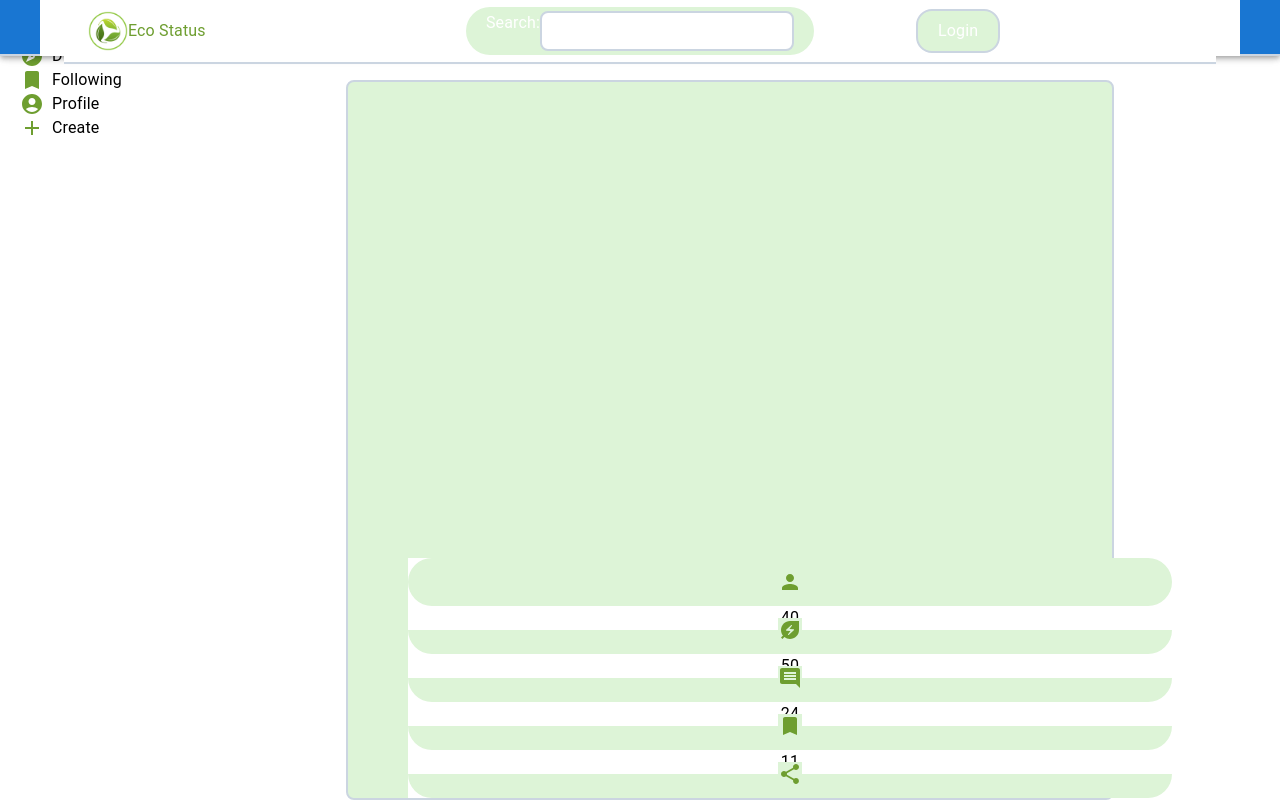
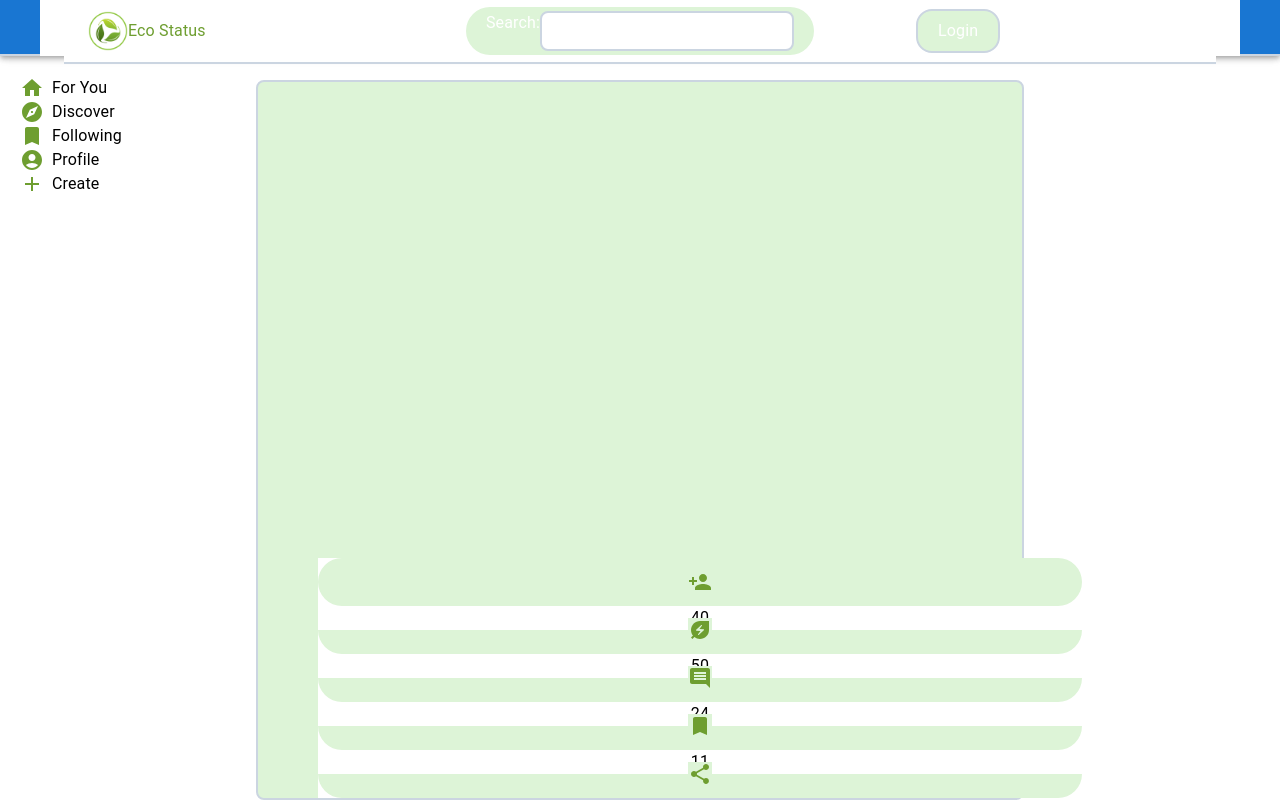
Before and after one commit to matthew-zahm/eco-status, a Next.js app: page / in a window 1280 px wide. Shown: the top 802 px of the page. Built offline with nearby package versions, Linux system fonts and the light colour scheme.

Commit message:
fixed position side bar

```diff
--- a/src/app/globals.css
+++ b/src/app/globals.css
@@ -54,6 +54,9 @@ body {
 #side-bar {
   width: 180px;
 }
+.feed-item {
+  margin-left: 180px;
+}
 
 #page {
   flex-grow: 1;
@@ -87,6 +90,10 @@ body {
     border-right-width: 1px ;
     border-right-color: "#cbd5e1";
   }
+  .feed-item {
+    margin-left: 70px;
+  }
+
 
   .side_item__icon {
     margin-bottom: 10px;
--- a/src/app/layout.tsx
+++ b/src/app/layout.tsx
@@ -44,17 +44,14 @@ export default function RootLayout({
     <html lang="en">
       <body className={`${inter.className} relative`}>
         <NavBar />
-        <Grid container direction="row">
-          <Grid item direction="column" id="side-bar" className="h-full p-5 ">
-            <Side_Item icon={HomeIcon} title="For You" />
-            <Side_Item icon={ExploreIcon} title="Discover" />
-            <Side_Item icon={BookmarkIcon} title="Following" />
-            <Side_Item icon={AccountCircleIcon} title="Profile" />
-            <Side_Item icon={AddIcon} title="Create" />
-          </Grid>
-          <Grid item id="page">
-            {children}
-          </Grid>
+        {children}
+
+        <Grid container direction="column" id="side-bar" className="fixed left-0 top-14 h-full p-5 ">
+          <Side_Item icon={HomeIcon} title="For You" />
+          <Side_Item icon={ExploreIcon} title="Discover" />
+          <Side_Item icon={BookmarkIcon} title="Following" />
+          <Side_Item icon={AccountCircleIcon} title="Profile" />
+          <Side_Item icon={AddIcon} title="Create" />
         </Grid>
       </body>
     </html>
--- a/src/app/page.tsx
+++ b/src/app/page.tsx
@@ -5,7 +5,7 @@ import EnergySavingsLeafIcon from '@mui/icons-material/EnergySavingsLeaf';
 import ShareIcon from '@mui/icons-material/Share';
 import CommentIcon from '@mui/icons-material/Comment';
 import BookmarkIcon from '@mui/icons-material/Bookmark';
-import PersonIcon from '@mui/icons-material/Person';
+import PersonAddIcon from '@mui/icons-material/PersonAdd';
 import { OverridableComponent } from '@mui/material/OverridableComponent';
 import { SvgIconTypeMap } from '@mui/material';
 
@@ -13,6 +13,10 @@ import { SvgIconTypeMap } from '@mui/material';
 interface Toolbar_Props {
   icon: OverridableComponent<SvgIconTypeMap>,
   count?: number
+}
+
+interface Feed_Props {
+
 }
 
 export function Toolbar_Item(props: Toolbar_Props) {
@@ -26,18 +30,13 @@ export function Toolbar_Item(props: Toolbar_Props) {
   </>
 }
 
-
-export default function Home() {
-
-  return (
-    <>
-      <main id="main" className="flex min-h-screen flex-col items-center pb-4 pt-20 pl-8 pr-8">
-        <Grid id="feed" container direction="column" className="w-full h-dvh">
+export function Feed_Item(props: Feed_Props) {
+  return <>
     <Grid item container direction="row" className="feed-item w-full h-dvh justify-around ">
       <Grid item container className="relative feed-item__contents border-2 bg-eco-green-light border-slate-300 max-w-screen-md rounded-lg">
 
         <Grid item container direction="column" className="feed-item__toolbar absolute">
-                <Toolbar_Item icon={PersonIcon} />
+          <Toolbar_Item icon={PersonAddIcon} />
           <Toolbar_Item icon={EnergySavingsLeafIcon} count={40} />
           <Toolbar_Item icon={CommentIcon} count={50} />
           <Toolbar_Item icon={BookmarkIcon} count={24} />
@@ -46,6 +45,18 @@ export default function Home() {
 
       </Grid>
     </Grid>
+  </>
+}
+
+export default function Home() {
+
+  return (
+    <>
+      <main id="main" className="flex min-h-screen flex-col items-center pb-4 pt-20 pl-8 pr-8">
+        <Grid id="feed" container direction="row" className="w-full h-dvh">
+          <Feed_Item />
+          <Feed_Item />
+          <Feed_Item />
         </Grid>
       </main>
     </>
```
Lines whose indentation alone changed are shown as unchanged.
